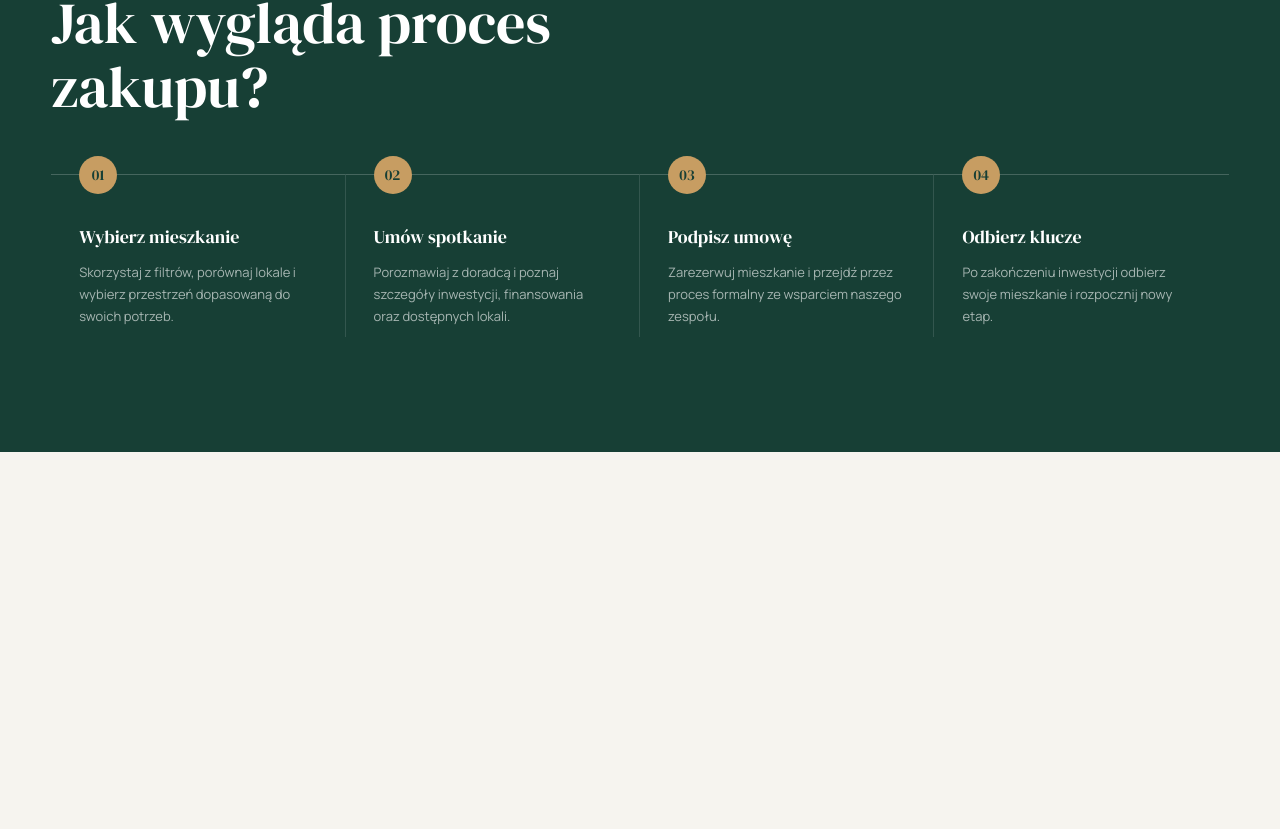
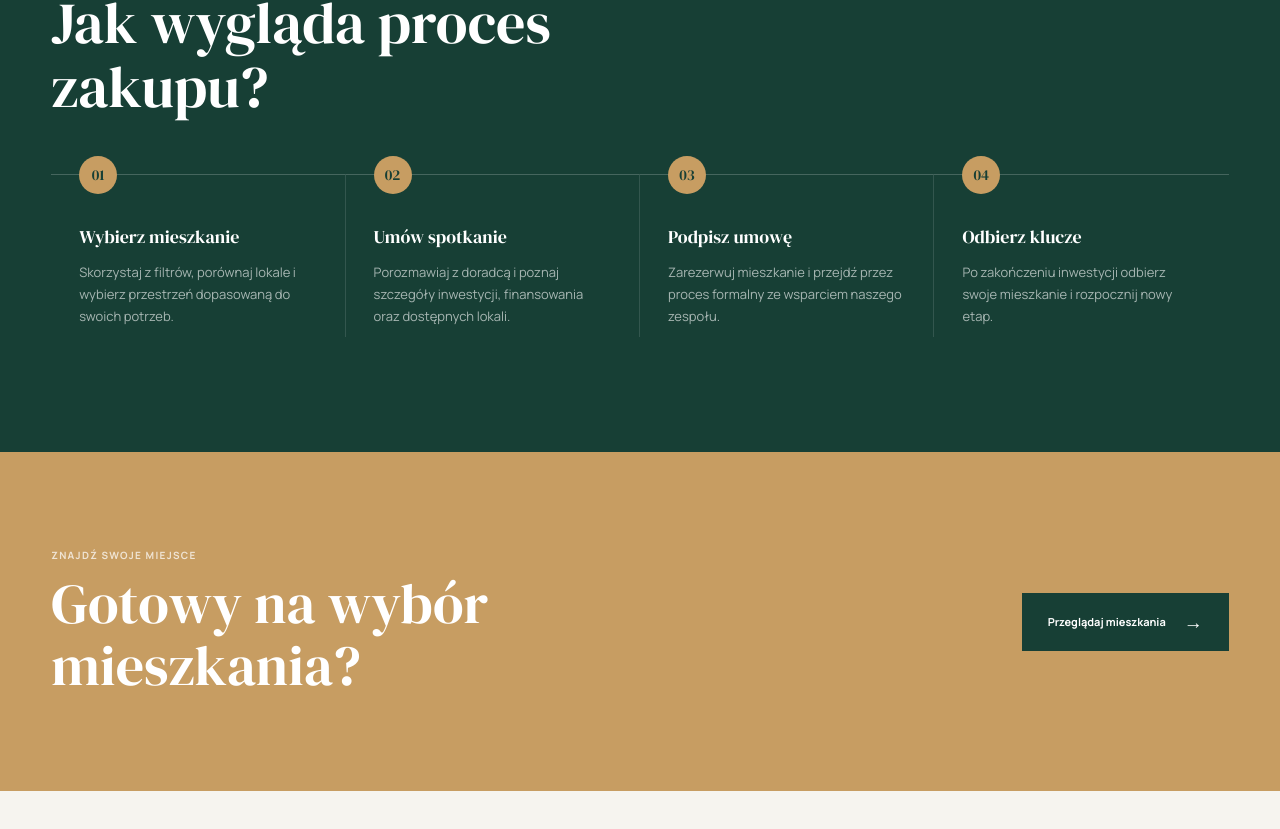
Before and after one commit to natalkakielbicka-coder/real-estate, a Vue app: page / in a window 1280 px wide. Shown: the part 2834-3663 px from the top of the page. Before the commit the page ends 3366 px from the top, so only its background shows below. Built offline with nearby package versions, Linux system fonts and the light colour scheme.

Commit message:
Add home call to action section

```diff
--- a/src/views/HomeView.vue
+++ b/src/views/HomeView.vue
@@ -294,6 +294,20 @@
             <p>{{ step.description }}</p>
           </article>
         </div>
+      </div>
+    </section>
+
+    <section class="home-cta">
+      <div class="home-cta__content container">
+        <div>
+          <p>Znajdź swoje miejsce</p>
+          <h2>Gotowy na wybór mieszkania?</h2>
+        </div>
+
+        <RouterLink to="/mieszkania">
+          Przeglądaj mieszkania
+          <span aria-hidden="true">→</span>
+        </RouterLink>
       </div>
     </section>
   </main>
@@ -720,6 +734,56 @@
   line-height: 1.7;
 }
 
+.home-cta {
+  padding-block: clamp(60px, 8vw, 95px);
+  background-color: var(--color-accent);
+}
+
+.home-cta__content {
+  display: flex;
+  align-items: center;
+  justify-content: space-between;
+  gap: 40px;
+}
+
+.home-cta p {
+  margin-bottom: 10px;
+  color: rgba(255, 255, 255, 0.72);
+  font-size: 10px;
+  font-weight: 700;
+  letter-spacing: 0.13em;
+  text-transform: uppercase;
+}
+
+.home-cta h2 {
+  max-width: 700px;
+  margin-bottom: 0;
+  color: #ffffff;
+  font-size: clamp(36px, 5vw, 56px);
+}
+
+.home-cta a {
+  display: inline-flex;
+  min-height: 58px;
+  align-items: center;
+  flex-shrink: 0;
+  padding-inline: 26px;
+  gap: 18px;
+  color: #ffffff;
+  background-color: var(--color-primary);
+  font-size: 11px;
+  font-weight: 700;
+}
+
+.home-cta a span {
+  font-size: 19px;
+  transition: transform 0.2s ease;
+}
+
+.home-cta a:hover span {
+  transform: translateX(5px);
+}
+
 @media (max-width: 991px) {
   .hero {
     padding-top: 130px;
@@ -845,6 +909,16 @@
   .purchase-process__step {
     border-right: 0;
   }
+
+  .home-cta__content {
+    align-items: flex-start;
+    flex-direction: column;
+  }
+
+  .home-cta a {
+    width: 100%;
+    justify-content: center;
+  }
 }
 
 @media (max-width: 479px) {
```
